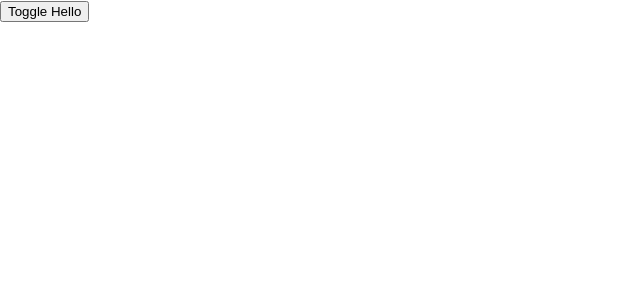
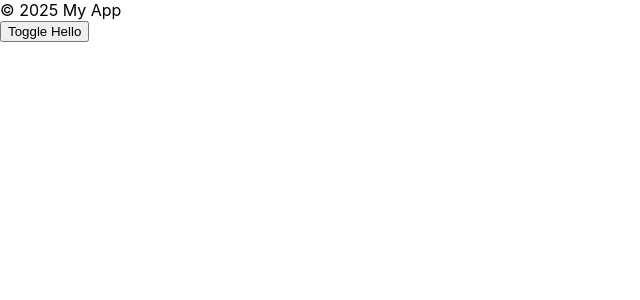
Before and after one commit to VinayGaddamGG/test, a React (Create React App) app: page / in a window 1280 px wide. Shown: the top 300 px of the page, without its empty margins (0-640 px from the left). Built offline with nearby package versions, Linux system fonts and the light colour scheme.

Commit message:
Update
[ghstack-poisoned]

```diff
--- a/src/App.jsx
+++ b/src/App.jsx
@@ -1,11 +1,13 @@
 import { useState } from 'react';
 import HelloMessage from './components/HelloMessage';
+import Footer from './components/Footer';
 
 function App() {
   const [show, setShow] = useState(false);
 
   return (
     <div className="p-4">
+      <Footer></Footer>
       <button onClick={() => setShow(!show)}>Toggle Hello</button>
       {show && <HelloMessage />}
     </div>
```
